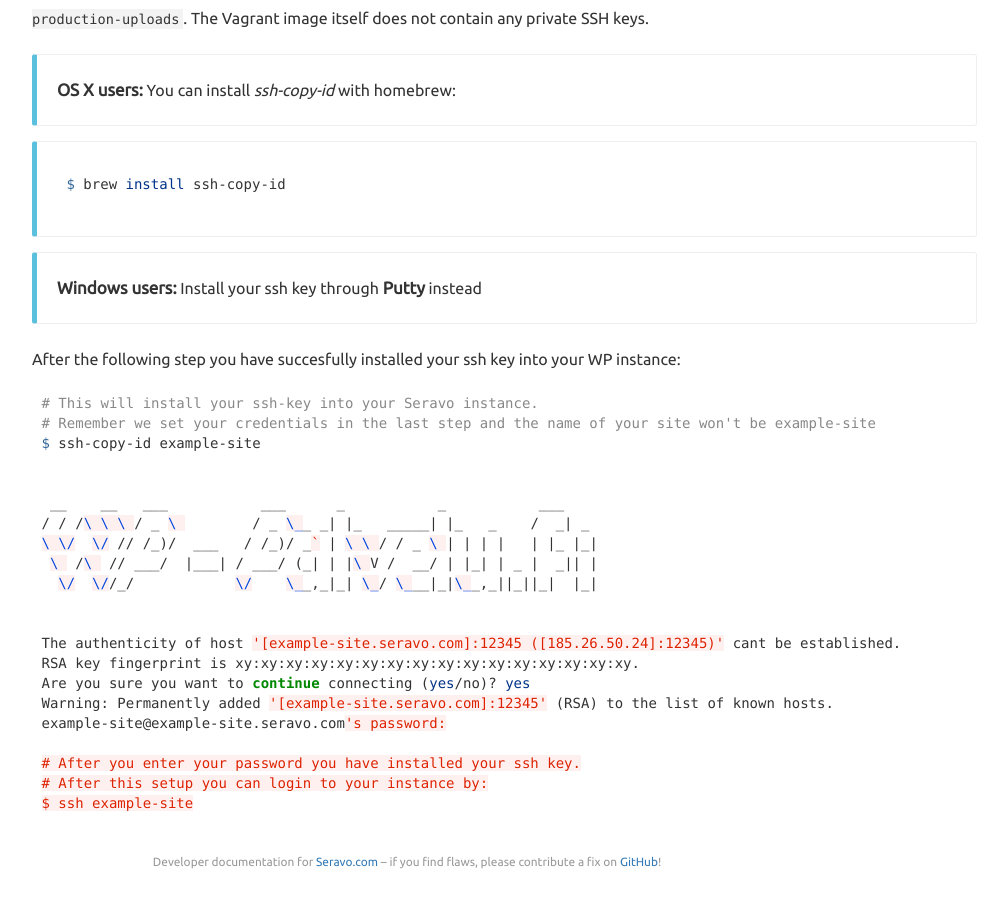
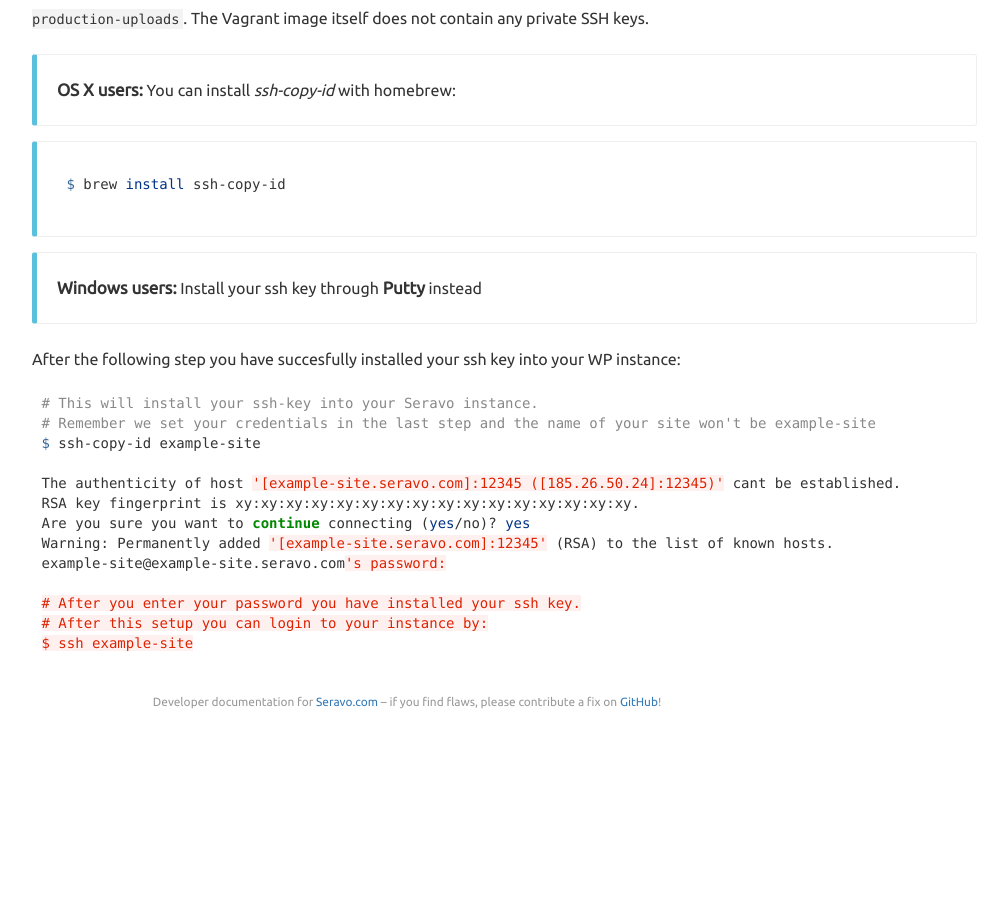
Before and after one commit to Seravo/docs, a Jekyll site: the page built from _posts/2015-10-10-configure-ssh.md, in a window 1280 px wide and 900 px high, scrolled down 1191 px. Shown: the whole window, without its empty margins (233-1241 px from the left). Built offline with Jekyll 4.4.1, drawn with Linux system fonts in a browser that asks for light colours; nearby versions of some CDN libraries; Markdown is read by kramdown in place of the engine named in the settings; after the commit the page ends 1931 px from its top, so only the background shows below that.

Commit message:
Remove last two remaining WP-palvelu SSH banner "screenshots"

```diff
--- a/_posts/2015-10-10-configure-ssh.md
+++ b/_posts/2015-10-10-configure-ssh.md
@@ -57,14 +57,6 @@ $ brew install ssh-copy-id
 # Remember we set your credentials in the last step and the name of your site won't be example-site
 $ ssh-copy-id example-site
 
-
- __    __   ___           ___      _           _           ___
-/ / /\ \ \ / _ \         / _ \__ _| |_   _____| |_   _    /  _| _
-\ \/  \/ // /_)/  ___   / /_)/ _` | \ \ / / _ \ | | | |   | |_ |_|
- \  /\  // ___/  |___| / ___/ (_| | |\ V /  __/ | |_| | _ |  _|| |
-  \/  \//_/            \/    \__,_|_| \_/ \___|_|\__,_||_||_|  |_|
-
-
 The authenticity of host '[example-site.seravo.com]:12345 ([185.26.50.24]:12345)' cant be established.
 RSA key fingerprint is xy:xy:xy:xy:xy:xy:xy:xy:xy:xy:xy:xy:xy:xy:xy:xy.
 Are you sure you want to continue connecting (yes/no)? yes
```
Also changed, not shown: _posts/2015-10-12-deploy-using-git.md (+0 -7 lines).
